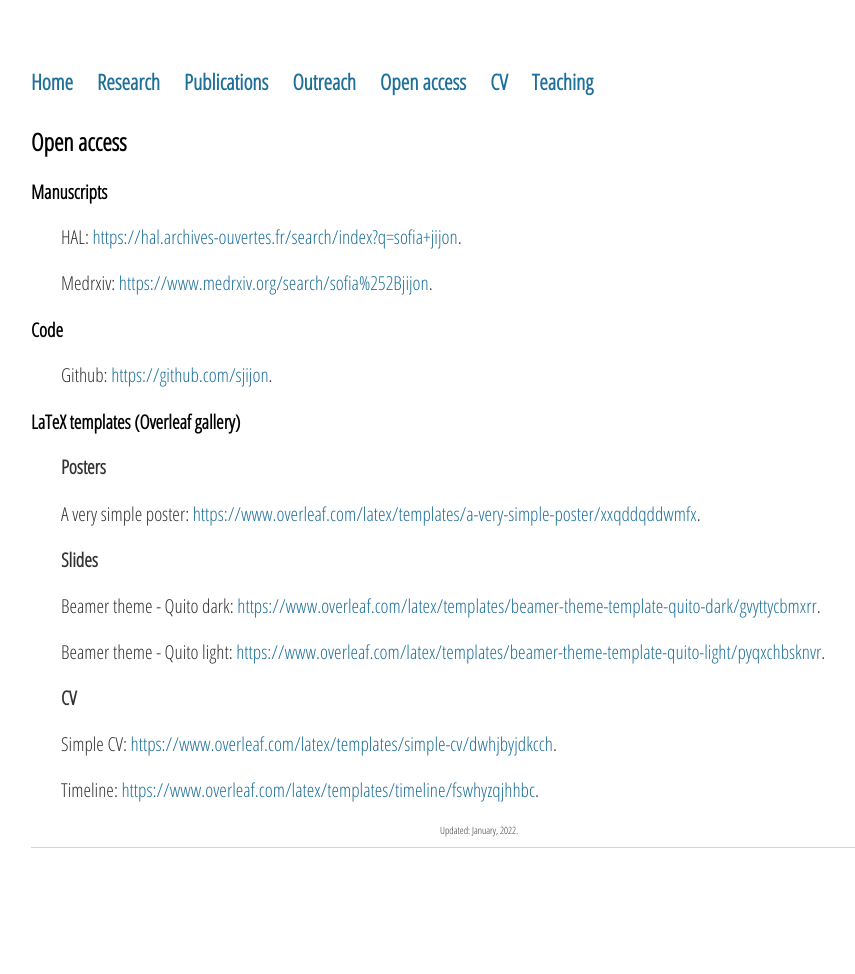
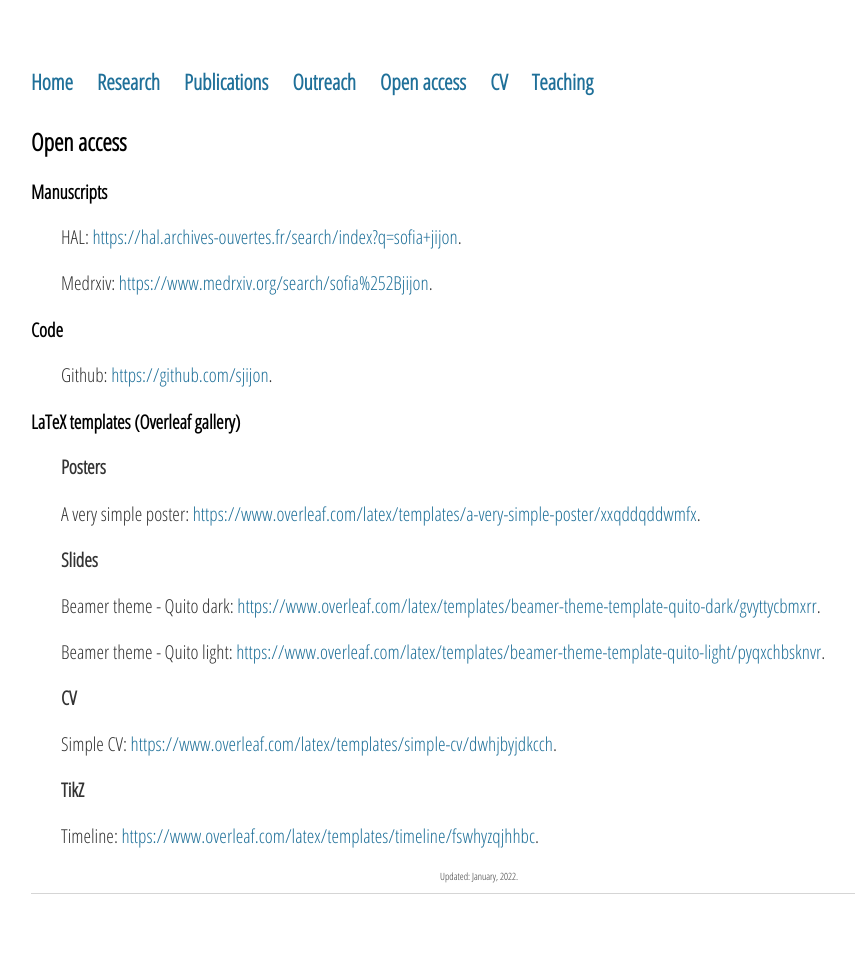
Before and after one commit to sjijon/sjijon.github.io, a Jekyll site: the page built from openaccess.html, in a window 1280 px wide. Shown: the whole page, without its empty margins (161-1016 px from the left). Built offline with Jekyll 4.4.1, drawn with Linux system fonts in a browser that asks for light colours; nearby versions of some CDN libraries; before the commit the page ends 928 px from its top, so only the background shows below that.

Commit message:
Add section title

```diff
--- a/openaccess.html
+++ b/openaccess.html
@@ -59,6 +59,9 @@ title: Open access
 	</p>
 
 	<p style="padding-left:30px;">
+		<strong>TikZ</strong>
+	</p>
+	<p style="padding-left:30px;">
 		Timeline:
 		<a href="https://www.overleaf.com/latex/templates/timeline/fswhyzqjhhbc"
 		target="_blank">https://www.overleaf.com/latex/templates/timeline/fswhyzqjhhbc</a>.
```
